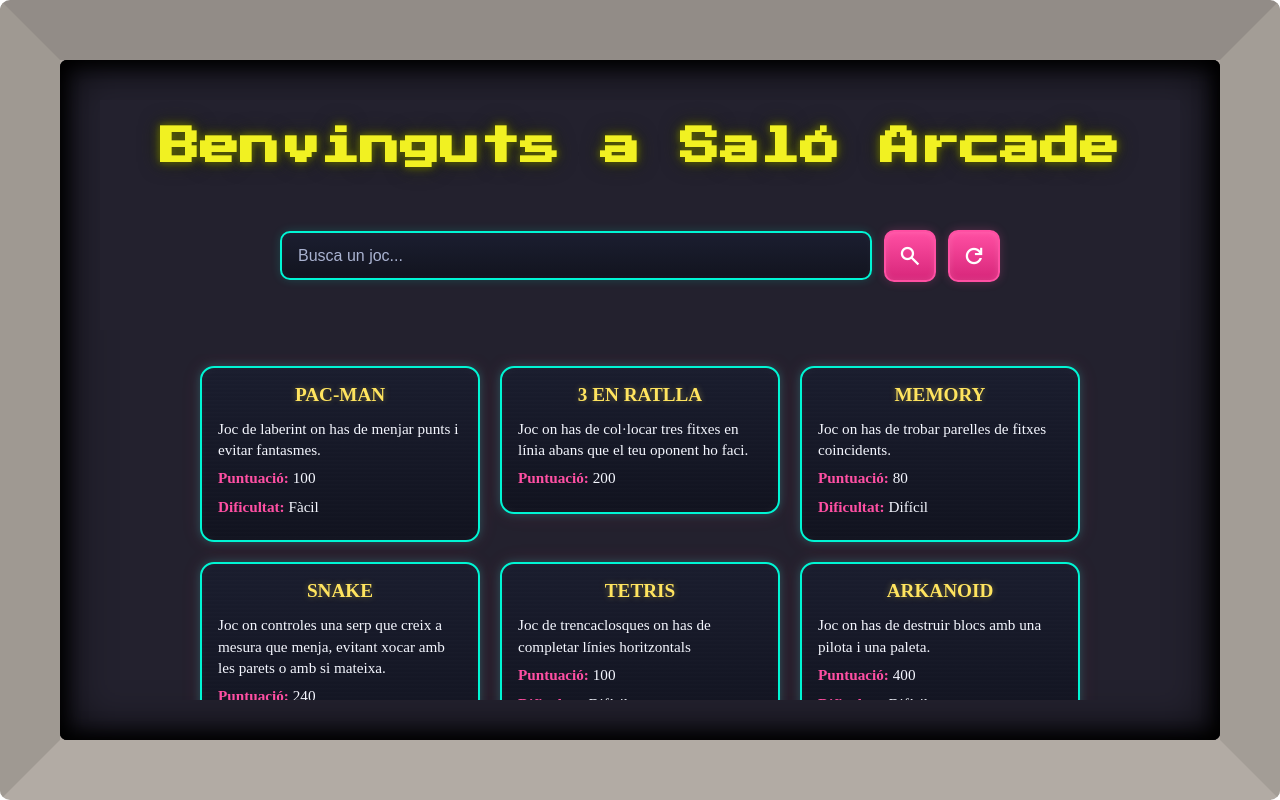
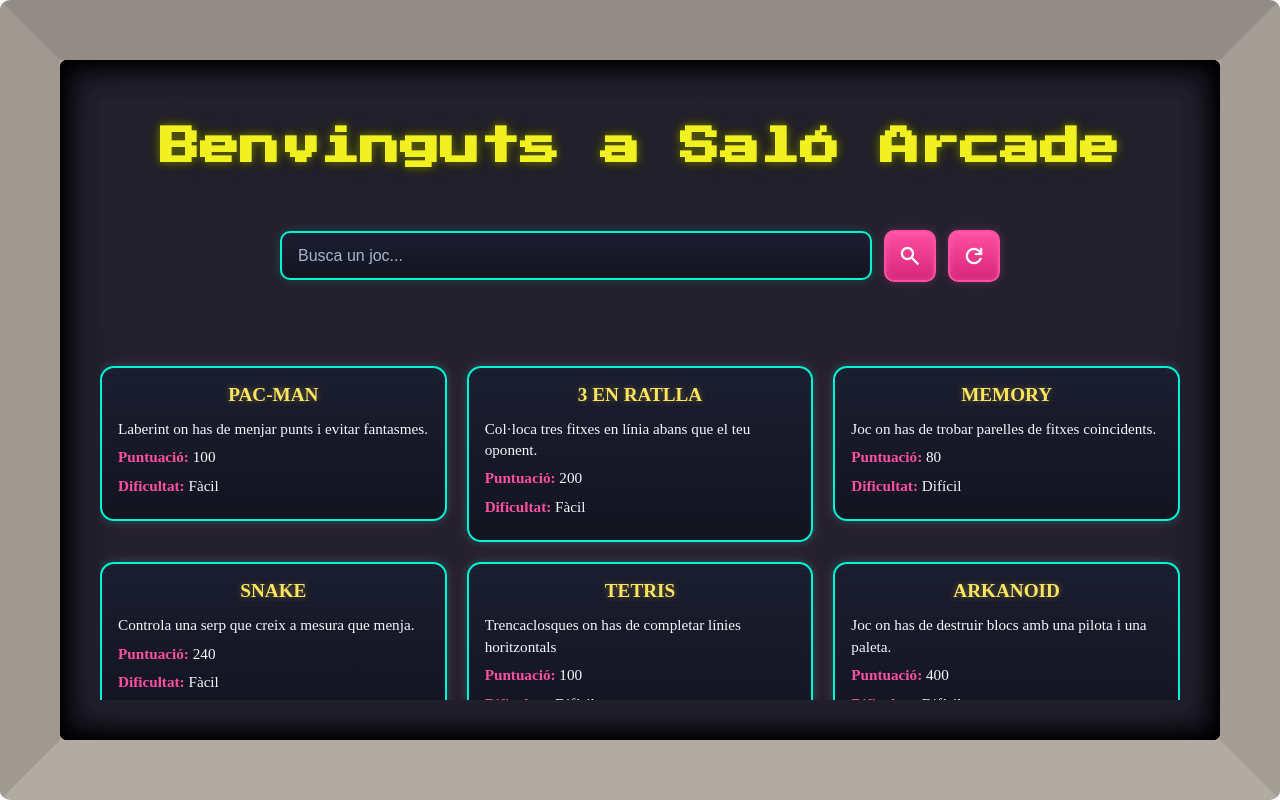
Before and after one commit to joeljorda/salo-arcade, an Angular app: page / in a window 1280 px wide. Built offline with nearby package versions, Linux system fonts and the light colour scheme.

Commit message:
exercici 5 i canvis a la descripció dels jocs

```diff
--- a/src/app/components/llista-elements/llista-elements.component.scss
+++ b/src/app/components/llista-elements/llista-elements.component.scss
@@ -3,7 +3,19 @@
   max-width: 1200px;
   margin: 0 auto;
   display: grid;
-  grid-template-columns: repeat(auto-fit, minmax(240px, 280px));
-  justify-content: center;
+  grid-template-columns: 1fr;
   gap: 1.25rem;
 }
+
+
+@media (min-width: 700px) {
+  .grid {
+    grid-template-columns: repeat(2, 1fr);
+  }
+}
+
+@media (min-width: 1100px) {
+  .grid {
+    grid-template-columns: repeat(3, 1fr);
+  }
+}
--- a/src/app/mocks/dades-mock.ts
+++ b/src/app/mocks/dades-mock.ts
@@ -3,71 +3,75 @@
 export const ELEMENTS: Element[] = [
   {
     id: 1,
-    name: "Pac-Man",
+    name: 'Pac-Man',
     score: 100,
-    difficulty: "Fàcil",
-    description: "Joc de laberint on has de menjar punts i evitar fantasmes.",
+    difficulty: 'Fàcil',
+    description: 'Laberint on has de menjar punts i evitar fantasmes.',
   },
   {
     id: 2,
-    name: "3 en Ratlla",
+    name: '3 en Ratlla',
     score: 200,
-    description: "Joc on has de col·locar tres fitxes en línia abans que el teu oponent ho faci.",
+    difficulty: 'Fàcil',
+    description: 'Col·loca tres fitxes en línia abans que el teu oponent.',
   },
   {
     id: 3,
-    name: "Memory",
+    name: 'Memory',
     score: 80,
-    difficulty: "Difícil",
-    description: "Joc on has de trobar parelles de fitxes coincidents.",
+    difficulty: 'Difícil',
+    description: 'Joc on has de trobar parelles de fitxes coincidents.',
   },
   {
     id: 4,
-    name: "Snake",
+    name: 'Snake',
     score: 240,
-    difficulty: "Fàcil",
-    description: "Joc on controles una serp que creix a mesura que menja, evitant xocar amb les parets o amb si mateixa.",
+    difficulty: 'Fàcil',
+    description: 'Controla una serp que creix a mesura que menja.',
   },
   {
     id: 5,
-    name: "Tetris",
+    name: 'Tetris',
     score: 100,
-    difficulty: "Difícil",
-    description: "Joc de trencaclosques on has de completar línies horitzontals",
+    difficulty: 'Difícil',
+    description: 'Trencaclosques on has de completar línies horitzontals',
   },
   {
     id: 6,
-    name: "Arkanoid",
+    name: 'Arkanoid',
     score: 400,
-    difficulty: "Difícil",
-    description: "Joc on has de destruir blocs amb una pilota i una paleta.",
+    difficulty: 'Difícil',
+    description: 'Joc on has de destruir blocs amb una pilota i una paleta.',
   },
   {
     id: 7,
-    name: "Street Fighter II",
+    name: 'Street Fighter II',
     score: 80,
-    difficulty: "Fàcil",
-    description: "Joc on has de lluitar contra un oponent utilitzant una varietat de moviments i combos.",
+    difficulty: 'Fàcil',
+    description:
+      'Lluita contra un oponent utilitzant una varietat de moviments i combos.',
   },
   {
     id: 8,
-    name: "Asteroids",
+    name: 'Asteroids',
     score: 120,
-    difficulty: "Mitja",
-    description: "Joc on controles una nau espacial que ha de destruir asteroides i evitar xocar amb ells.",
+    difficulty: 'Mitja',
+    description: 'Controla una nau espacial mentre destrueixes asteroides.',
   },
   {
     id: 9,
-    name: "Space Invaders",
+    name: 'Space Invaders',
     score: 520,
-    difficulty: "Mitja",
-    description: "Joc on has de defensar la Terra d'una invasió alienígena disparant als invasors.",
+    difficulty: 'Mitja',
+    description:
+      "Defensa la Terra d'una invasió alienígena disparant als invasors.",
   },
   {
     id: 10,
-    name: "Frogger",
+    name: 'Frogger',
     score: 660,
-    difficulty: "Difícil",
-    description: "Joc on has de guiar una granota a través d'una carretera i un riu, evitant cotxes i altres obstacles.",
+    difficulty: 'Difícil',
+    description:
+      "Guia una granota a través d'una carretera i un riu, evitant obstacles.",
   },
 ];
```
